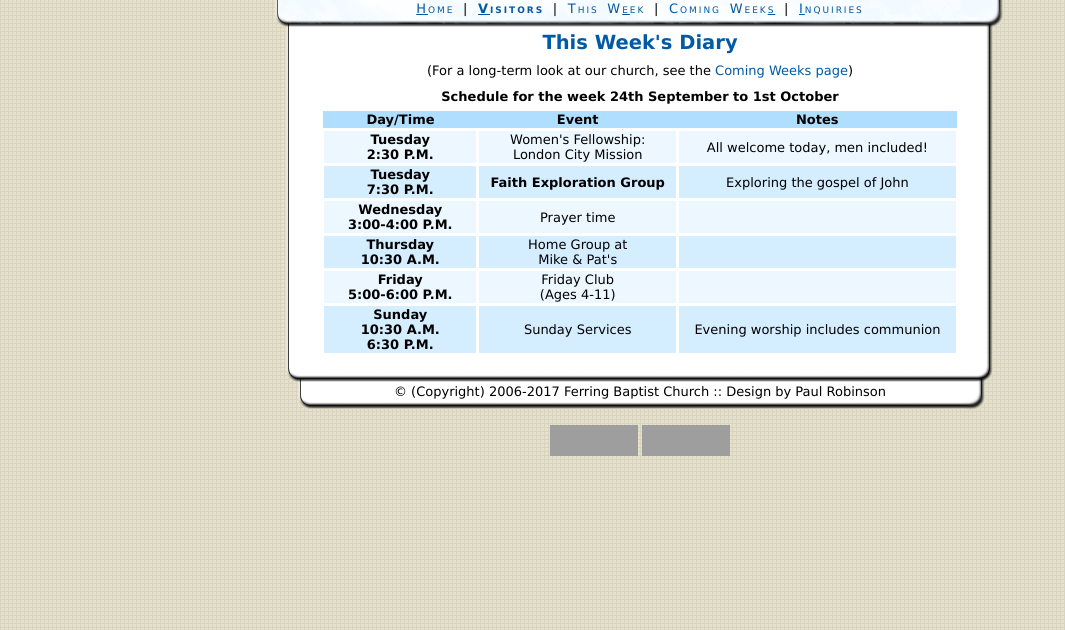
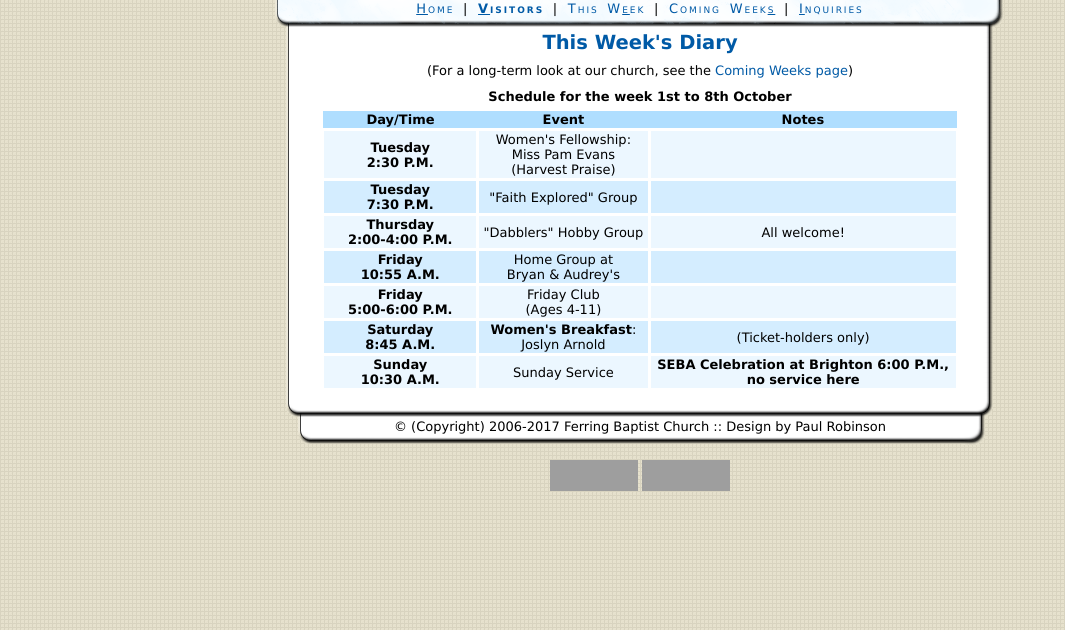
Before and after one commit to paulrr88/church, a PHP site: page /church/diary.php in a window 1280 px wide. Shown: the part 133-763 px from the top of the page, without its empty margins (0-1065 px from the left). Run offline with PHP 8.4, Linux system fonts and the light colour scheme; grey boxes are pictures that could not be loaded.

Commit message:
Weekly update

```diff
--- a/diary.php
+++ b/diary.php
@@ -6,7 +6,7 @@
 
 				<p class="centre">(For a long-term look at our church, see the <a href="upcoming.php">Coming Weeks page</a>)</p>
 
-				<p class="centre"><strong>Schedule for the week 24th September to 1st October</strong></p>
+				<p class="centre"><strong>Schedule for the week 1st to 8th October</strong></p>
 
 				<table class="styled" summary="Schedule for events in the coming week(s)">
 					<thead>
@@ -19,22 +19,22 @@
 					<tbody>
 						<tr class="odd">
 							<th scope="row">Tuesday<br />2:30 P.M.</th>
-							<td>Women's Fellowship:<br />London City Mission</td>
-							<td>All welcome today, men included!</td>
-						</tr>
-                        <tr>
-							<th scope="row">Tuesday<br />7:30 P.M.</th>
-							<td><strong>Faith Exploration Group</strong></td>
-							<td>Exploring the gospel of John</td>
-						</tr>
-						<tr class="odd">
-							<th scope="row">Wednesday<br />3:00-4:00 P.M.</th>
-							<td>Prayer time</td>
+							<td>Women's Fellowship:<br />Miss Pam Evans<br />(Harvest Praise)</td>
 							<td></td>
 						</tr>
 						<tr>
-							<th scope="row">Thursday<br /> 10:30 A.M.</th>
-							<td>Home Group at<br />Mike &amp; Pat's</td>
+							<th scope="row">Tuesday<br />7:30 P.M.</th>
+							<td>"Faith Explored" Group</td>
+							<td></td>
+						</tr>
+						<tr class="odd">
+							<th scope="row">Thursday<br />2:00-4:00 P.M.</th>
+							<td>"Dabblers" Hobby Group</td>
+							<td>All welcome!</td>
+						</tr>
+						<tr>
+							<th scope="row">Friday<br />10:55 A.M.</th>
+							<td>Home Group at<br />Bryan &amp; Audrey's</td>
 							<td></td>
 						</tr>
 						<tr class="odd">
@@ -42,10 +42,15 @@
 							<td>Friday Club<br />(Ages 4-11)</td>
 							<td></td>
 						</tr>
-						<tr>
-							<th scope="row">Sunday<br />10:30 A.M.<br />6:30 P.M.</th>
-							<td>Sunday Services</td>
-							<td>Evening worship includes communion</td>
+                        <tr>
+							<th scope="row">Saturday<br /> 8:45 A.M.</th>
+							<td><strong>Women's Breakfast</strong>:<br />Joslyn Arnold</td>
+							<td>(Ticket-holders only)</td>
+                        </tr>
+						<tr class="odd">
+							<th scope="row">Sunday<br />10:30 A.M.</th>
+							<td>Sunday Service</td>
+                            <td><strong>SEBA Celebration at Brighton 6:00 P.M.,<br /> no service here</strong></td>
 						</tr>
 					</tbody>
 				</table>
--- a/newssheet.php
+++ b/newssheet.php
@@ -16,7 +16,7 @@
 
 				<a href="images/newssheetfront.jpg"><img src="images/newssheetfront.jpg" width="600" style="margin-left: 75px;" /></a>
 
-				<a href="images/newssheetinside.jpg"><img src="images/newssheetinside.jpg" width="600" style="margin-left: 75px;" /></a>
+				<!--<a href="images/newssheetinside.jpg"><img src="images/newssheetinside.jpg" width="600" style="margin-left: 75px;" /></a>-->
 
 			</div>
 			<div id="footer">
```
Also changed, not shown: images/newssheetfront.jpg.
